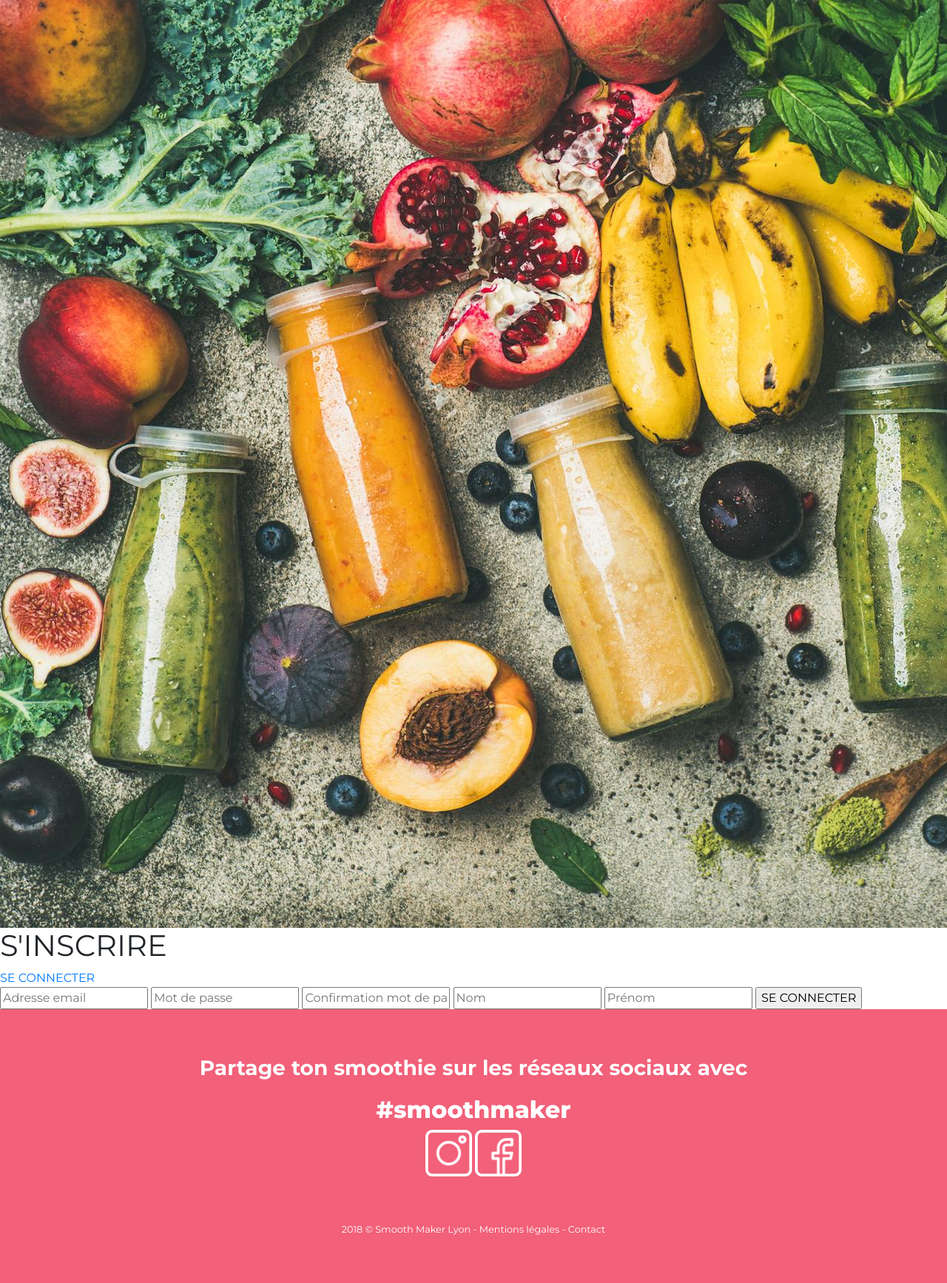
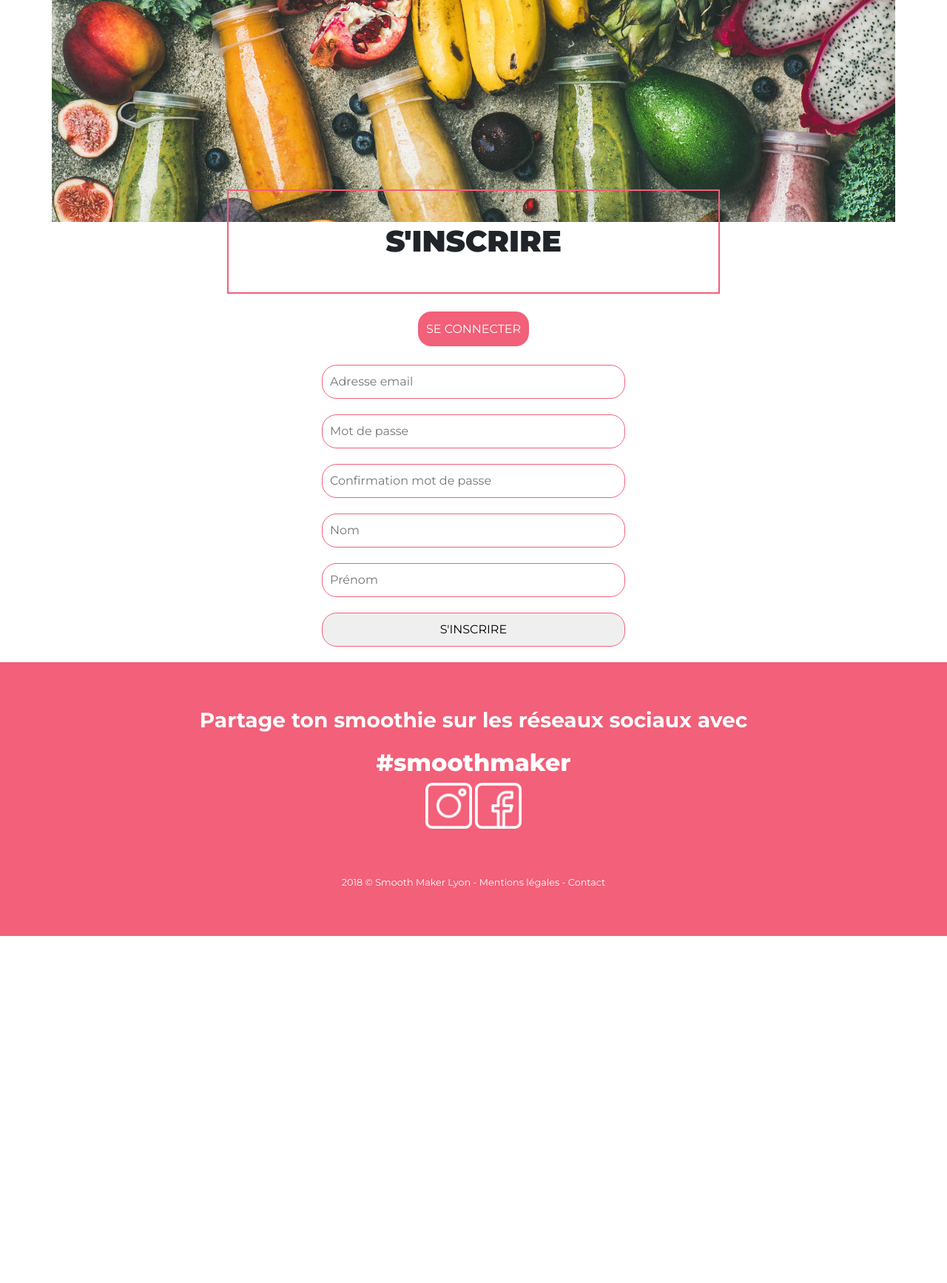
Before and after one commit to Vincent-Contamine/SmoothieMaker, a PHP site: page /inscription.php in a window 1280 px wide; the page is wider, and only the part inside the window is pictured. Shown: the part 64-1798 px from the top of that part at 74% size. After the commit the page ends 1329 px from the top of that part, so only its background shows below. Run offline with PHP 8.4, Linux system fonts and the light colour scheme; some libraries are stand-ins or nearby versions; some web fonts are replaced.

Commit message:
se connecter s'inscrire

```diff
--- a/connexion.phtml
+++ b/connexion.phtml
@@ -1,7 +1,7 @@
 <div class="container cxn">
     <div class="row">
-        <div class="col-md-12">
-            <img src="photos/detox cure smoothie.jpg" alt="image" class="cxn">
+        <div class="col-md-12 bck">
+
         </div>
     </div>
     <div class="row">
--- a/css/main2.css
+++ b/css/main2.css
@@ -8,7 +8,7 @@
     text-align: center;
     margin: auto;
 	width: 60%;
-	padding:3%;
+	padding:4%;
 	border: 2px  solid #f26079 ;
 	margin-top:-4% !important;
     z-index:1;
@@ -38,12 +38,34 @@
 	border: 1px solid #f26079;
     border-radius: 20px 20px;
 }
-.form-sining{
+.cxn .form-sining{
     width: 60%;
+    margin: auto;
     padding-top:2%;
-    margin-top:2%;
-    margin-bottom: 2%;
+    margin-top:5%;
+    margin-bottom: 5%;
     -webkit-box-shadow: -1px 10px 70px -10px rgba(189,189,189,1);
     -moz-box-shadow: -1px 10px 70px -10px rgba(189,189,189,1);
     box-shadow: -1px 10px 70px -10px rgba(189,189,189,1);
 }
+.cxn p{
+    margin: 5%;
+}
+ .cxn .bck{
+    background-image: url('../photos/detox cure smoothie.jpg');
+    background-size: 100%;
+    background-position-y:530px;
+    height:300px;
+ }
+ .clm{
+     display: flex;
+     flex-direction: column;
+     width: 90%;
+     margin: auto;
+ }
+ .cn{
+    margin: auto !important;
+    margin-top:2% !important;
+    margin-bottom:2% !important;
+ }
+ }
--- a/inscription.phtml
+++ b/inscription.phtml
@@ -1,11 +1,20 @@
-<img src="photos/detox cure smoothie.jpg" alt="">
-<h1>S'INSCRIRE</h1>
-<a href="connexion.php">SE CONNECTER</a>
-<form action="login.php" method="post">
+<div class="container cxn">
+    <div class="row">
+    <div class="col-md-12 bck">
+    </div>
+    <div class="col-md-12">
+    <h1>S'INSCRIRE</h1>
+    </div>
+
+
+<a href="connexion.php" class="cn">SE CONNECTER</a>
+<form action="login.php" method="post" class="clm">
     <input type="email" name="email" id="email" placeholder="Adresse email" requiered>
     <input type="password" name="password" id="password" placeholder="Mot de passe" requiered>
     <input type="password" name="cpassword" id="cpassword" placeholder="Confirmation mot de passe" requiered>
     <input type="text" name="LastName" id="LastName" placeholder="Nom" requiered>
     <input type="text" name="FirstName" id="FirstName" placeholder="Prénom" requiered>
-    <input type="submit" value="SE CONNECTER">
+    <input type="submit" value="S'INSCRIRE">
 </form>
+</div>
+</div>
```
